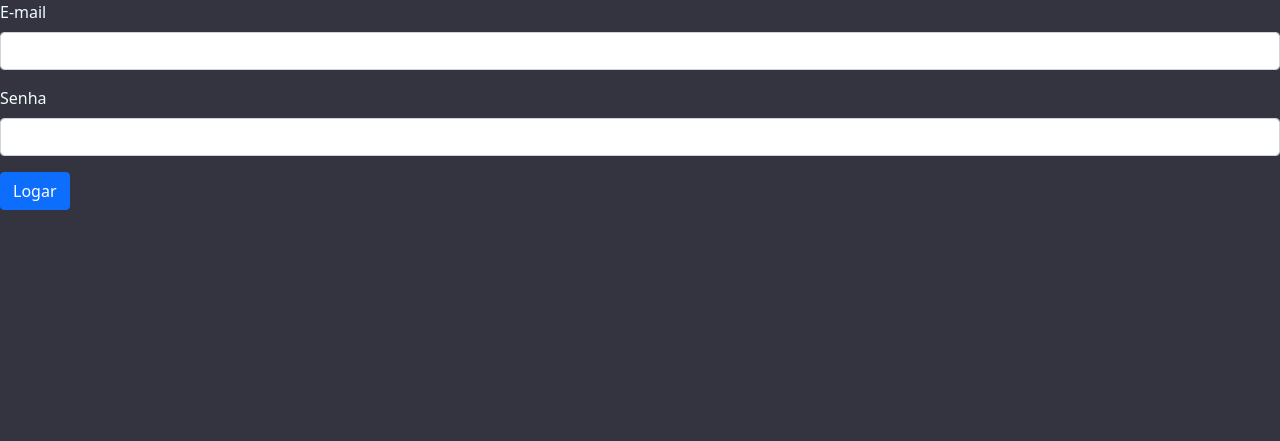
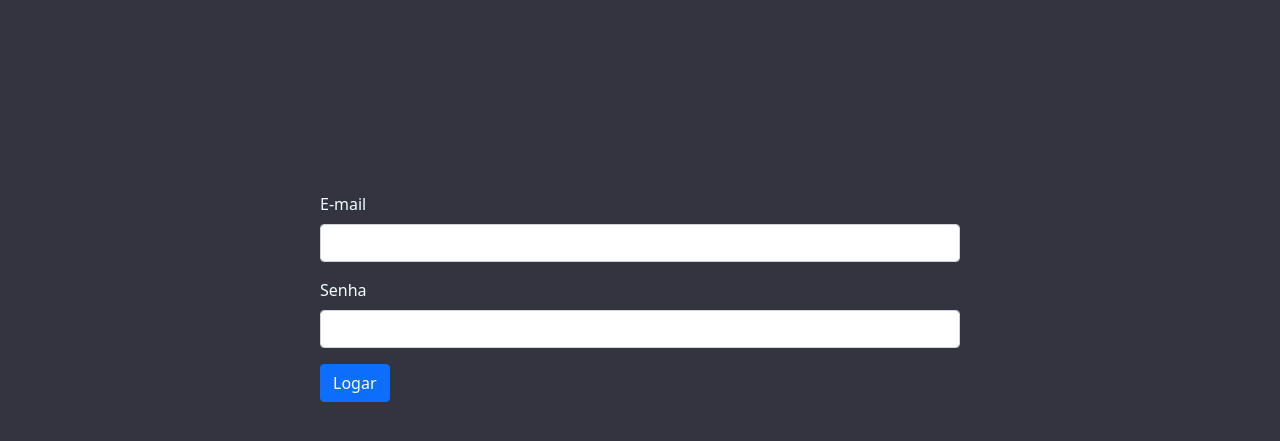
Before and after one commit to gustavocarvalhaes/treinamento-php-2022.1, a PHP site: page /login in a window 1280 px wide. Shown: the top 441 px of the page. Run offline with PHP 8.4, Linux system fonts and the light colour scheme; data that the repository does not hold is empty.

Commit message:
centraliza formulário

```diff
--- a/site_bonito/app/views/admin/login.view.php
+++ b/site_bonito/app/views/admin/login.view.php
@@ -1,3 +1,7 @@
+<?php
+session_start();
+?>
+
 <!DOCTYPE html>
 <html lang="en">
 <head>
--- a/site_bonito/public/css/login.css
+++ b/site_bonito/public/css/login.css
@@ -1,4 +1,11 @@
 body{
     background-color: #343440;
     color: azure;
+    display: flex;
+    justify-content: center;
 }
+
+form{
+    width: 50%;
+    margin-top: 15%;
+}
```
